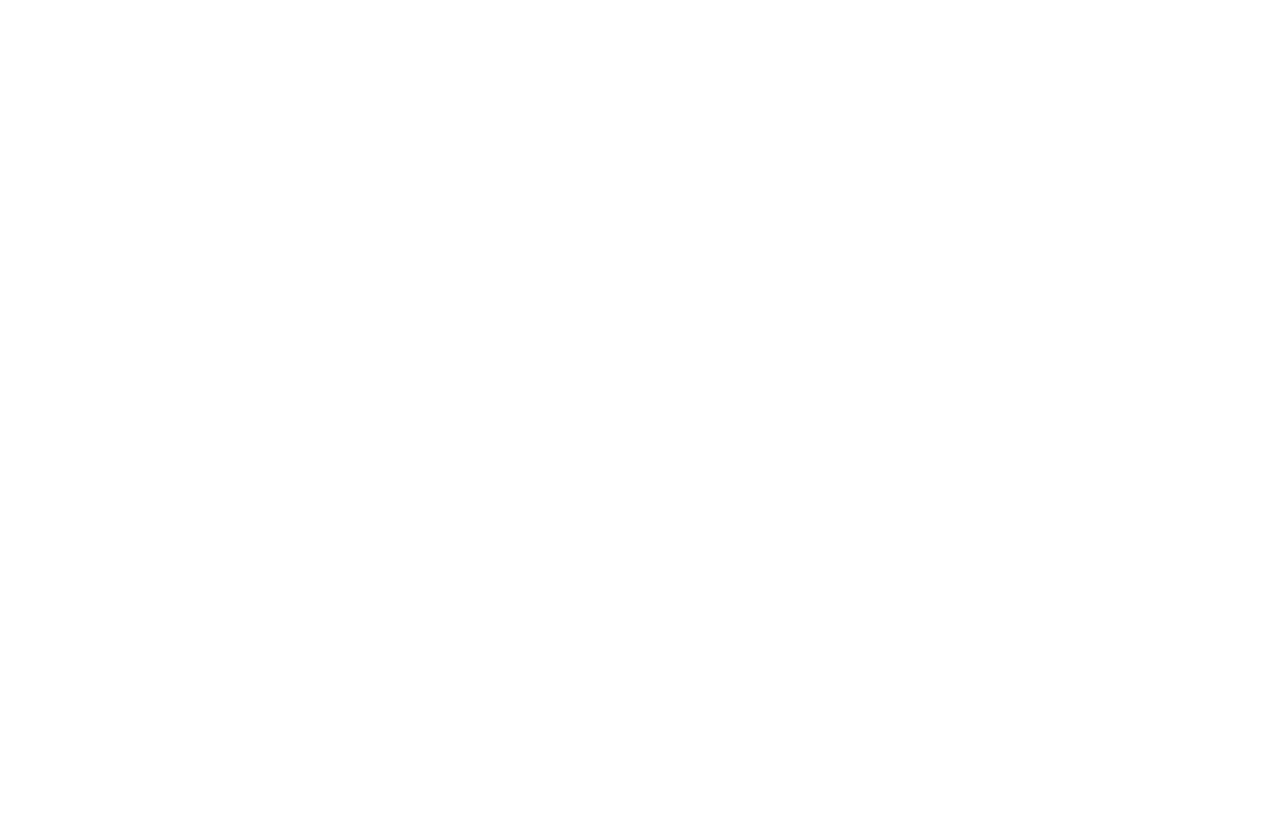
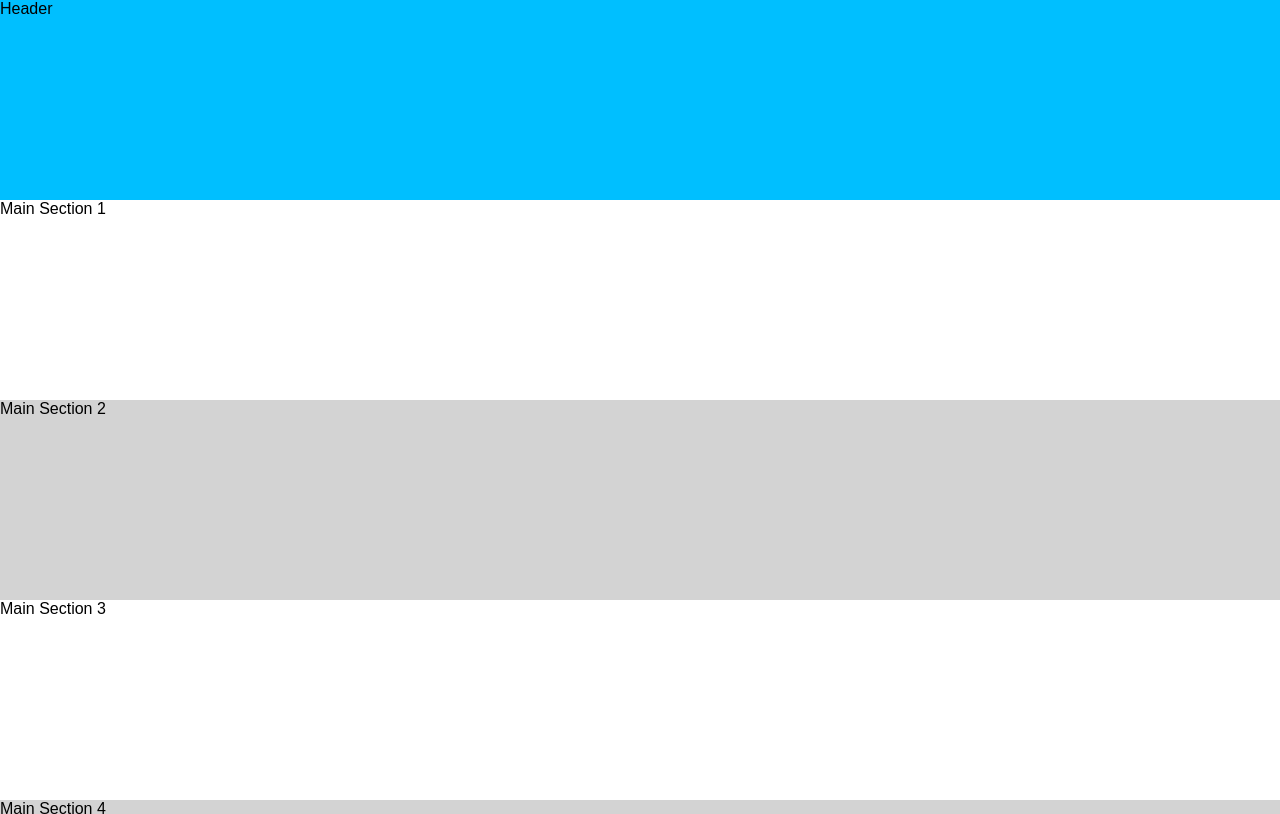
Before and after one commit to valentinaiori/htmlcss-struttura-discord, a plain HTML site: page index.html in a window 1280 px wide. Shown: the top 814 px of the page. Drawn offline with Linux system fonts and the light colour scheme.

Commit message:
First implementation

```diff
--- a/index.html
+++ b/index.html
@@ -5,21 +5,31 @@
     <meta http-equiv="X-UA-Compatible" content="IE=edge">
     <meta name="viewport" content="width=device-width, initial-scale=1.0">
     <title>Discord</title>
+    <link rel="stylesheet" href="style.css">
 </head>
+
 <body>
-    <!--Header-->
+    <div class="container">
 
-    <header></header>
+        <div class="header">Header</div>
 
-    <!--Main-->
-    <main>
-        <section></section>
-        <section></section>
-        <section></section>
-        <section></section>
-    </main>
+        <div class="container-main">
+            <div class="section">
+                <div class="flex-section-white"> Main Section 1</div>
+                <div class="flex-section-grey"> Main Section 2</div>
+                <div class="flex-section-white"> Main Section 3</div>
+                <div class="flex-section-grey"> Main Section 4</div>
+            </div>
 
-    <!--Footer-->
-    <footer></footer>
+
+
+
+
+        </div>
+
+        <div class="footer">Footer</div>
+    </div>
+
+
 </body>
 </html>
--- a/style.css
+++ b/style.css
@@ -12,6 +12,34 @@ body{
 
 /* content */
 
+.container{
+    display: flex;
+    flex-direction: column;
+}
 
+.header{
+    background-color: deepskyblue;
+    flex-basis: 200px;
+}
+
+.container-main{
+    background-color: white;
+    flex-basis: 200px;
+}
+
+.flex-section-grey{
+    background-color: lightgrey;
+    height: 200px
+}
+
+.flex-section-white{
+    background-color: white;
+    height: 200px;
+}
+
+.footer{
+    background-color: blue;
+    flex-basis:200px;
+}
 
 /* utilies */
```
